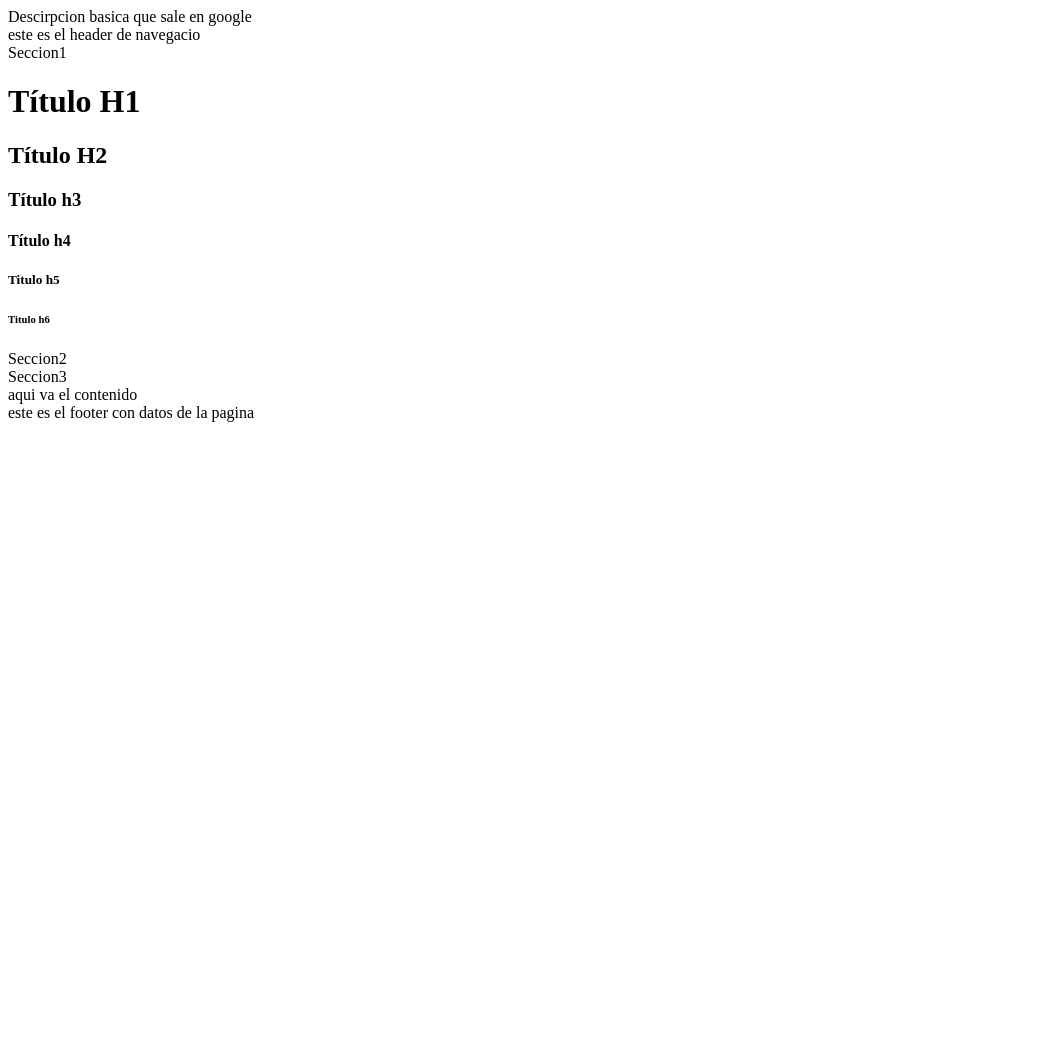
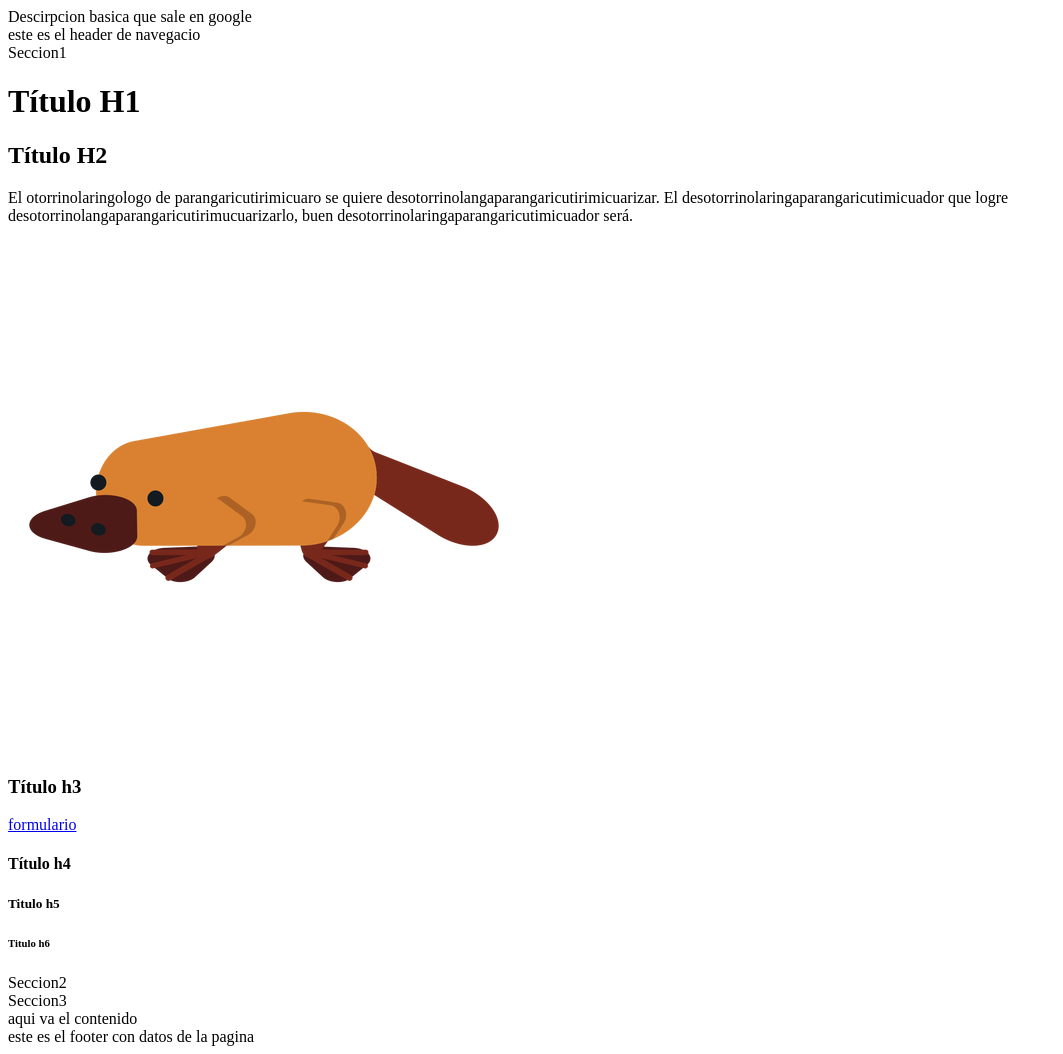
Before and after one commit to PaulaGarde/test, a plain HTML site: page index.html in a window 1280 px wide. Shown: the whole page, without its empty margins (0-1063 px from the left). Before the commit the page ends 800 px from the top, so only its background shows below. Drawn offline with Linux system fonts and the light colour scheme.

Commit message:
ejercicios html

```diff
--- a/index.html
+++ b/index.html
@@ -16,9 +16,22 @@
             <section>Seccion1</section>
             <h1>Título H1</h1>
             <h2>Título H2</h2>
+            <article>
+                <P>El otorrinolaringologo de parangaricutirimicuaro se quiere desotorrinolangaparangaricutirimicuarizar. El desotorrinolaringaparangaricutimicuador que logre desotorrinolangaparangaricutirimucuarizarlo, buen desotorrinolaringaparangaricutimicuador será.</P>
+            </article>
+            <article>
+                <a href="https://apps.ins.gov.co/sihevi/frm/seguridad/frmLogin">
+                    <img src="./media/ori.png" alt="Un ornitorrinco">
+                </a>
+
+
+            </article>
             <h3>Título h3</h3>
+            <a href="./formulario.html">formulario</a>
+
             <h4>Título h4</h4>
             <h5>Titulo h5</h5>
+
             <h6>Titulo h6</h6>
             <section>Seccion2</section>
             <section>Seccion3</section>
```
Also changed, not shown: formulario.html (added, +15 -0 lines), media/ori.png (added).
